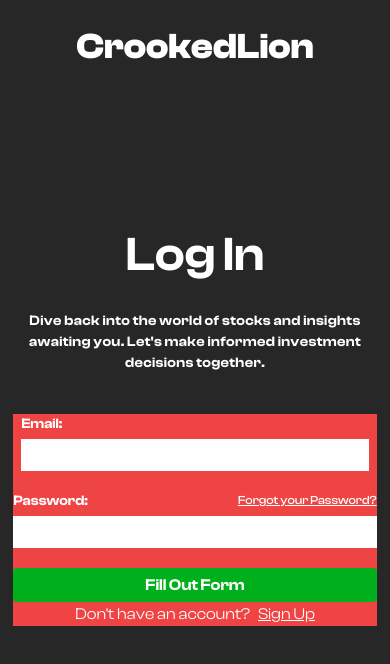
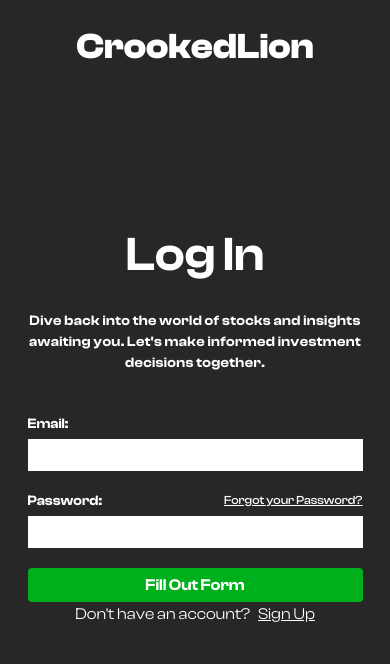
Before and after one commit to LeonardoMateo1/CrookedLion, a Next.js app: page /Login in a window 390 px wide. Shown: the top 664 px of the page. Built offline with nearby package versions, Linux system fonts and the light colour scheme.

Commit message:
Log In Form Responsiveness

```diff
--- a/app/Login/components/LoginForm.tsx
+++ b/app/Login/components/LoginForm.tsx
@@ -59,7 +59,7 @@ const LoginForm = () => {
                         Dive back into the world of stocks and insights awaiting you.
                         Let's make informed investment decisions together.
                     </p>
-                    <div className="flex items-start flex-col mt-10 gap-4 bg-red-500 w-[22.7rem]">
+                    <div className="flex items-start flex-col mt-10 gap-4  w-[90%] sm:w-[22.7rem]">
                         <div className="flex flex-col gap-1 px-2 sm:px-0 w-full">
                             <div className="flex w-full justify-between">
                                 <label className="text-sm font-semibold" htmlFor="email" >Email:</label>
@@ -71,9 +71,9 @@ const LoginForm = () => {
                                 onChange={(e) => setUser({...user, email: e.target.value})}
                                 className="text-black py-1 font-medium pl-2 outline-none w-full"
                             />
-                            <div className="sm:w-[362px] bg-red-300"/>
+                            <div className="sm:w-[362px] "/>
                         </div>
-                        <div className="flex flex-col gap-1 w-[22.7rem]">
+                        <div className="flex flex-col gap-1 px-2 sm:px-0 w-full">
                             <div className="flex w-full justify-between ">
                                 <label className="text-sm font-semibold" htmlFor="password" >Password:</label>
                                 <div className="text-xs underline font-medium">
@@ -87,9 +87,9 @@ const LoginForm = () => {
                                 onChange={(e) => setUser({...user, password: e.target.value})}
                                 className="text-black py-1 font-medium pl-2 outline-none w-full"
                             />
-                            <div className="sm:w-[362px] bg-red-300"/>
+                            <div className="sm:w-[362px] "/>
                         </div>
-                        <div className="w-full">
+                        <div className="w-full px-2 sm:px-0">
                             <CustomButton
                                 handleClick={onLogin}
                                 title={buttonDisabled ? "Fill Out Form" : "Login"}
```
